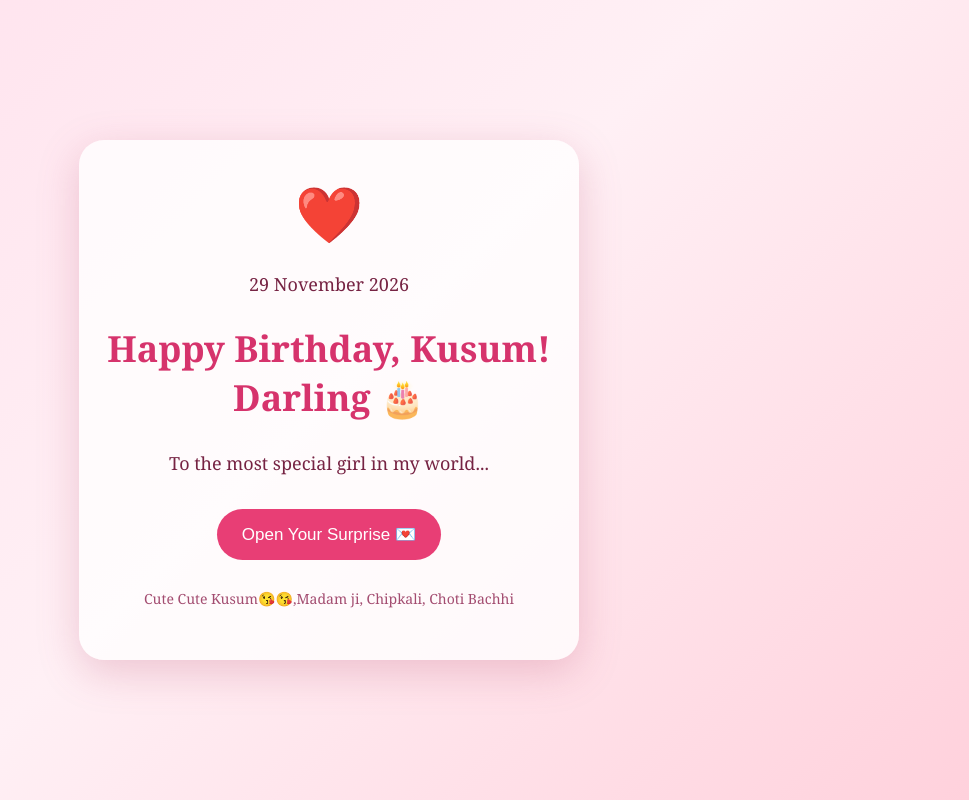
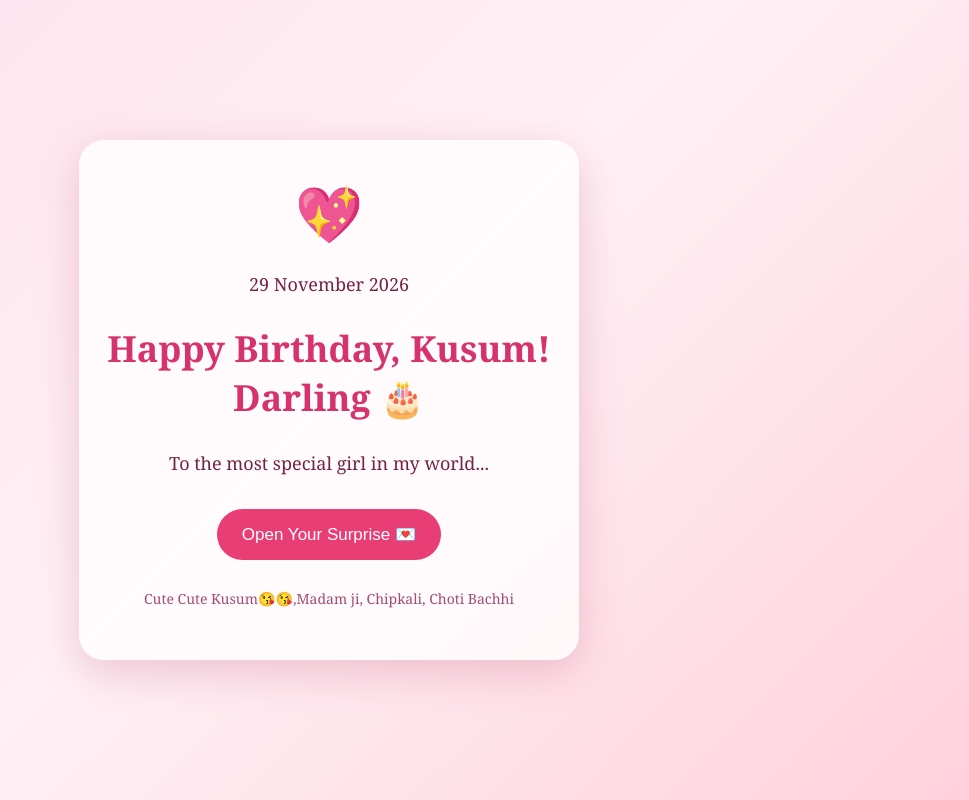
Before and after one commit to rohi5/kusum, a plain HTML site: page index.html in a window 1280 px wide. Shown: the whole page, without its empty margins (311-1280 px from the left). Drawn offline with Linux system fonts and the light colour scheme.

Commit message:
Update index.html

```diff
--- a/index.html
+++ b/index.html
@@ -34,7 +34,7 @@ button{
 </head>
 <body>
 <div class="card">
- <div class="heart">❤️</div>
+ <div class="heart">💖</div>
  <p>29 November 2026</p>
  <h1>Happy Birthday, Kusum! Darling 🎂</h1>
  <p>To the most special girl in my world...</p>
```
